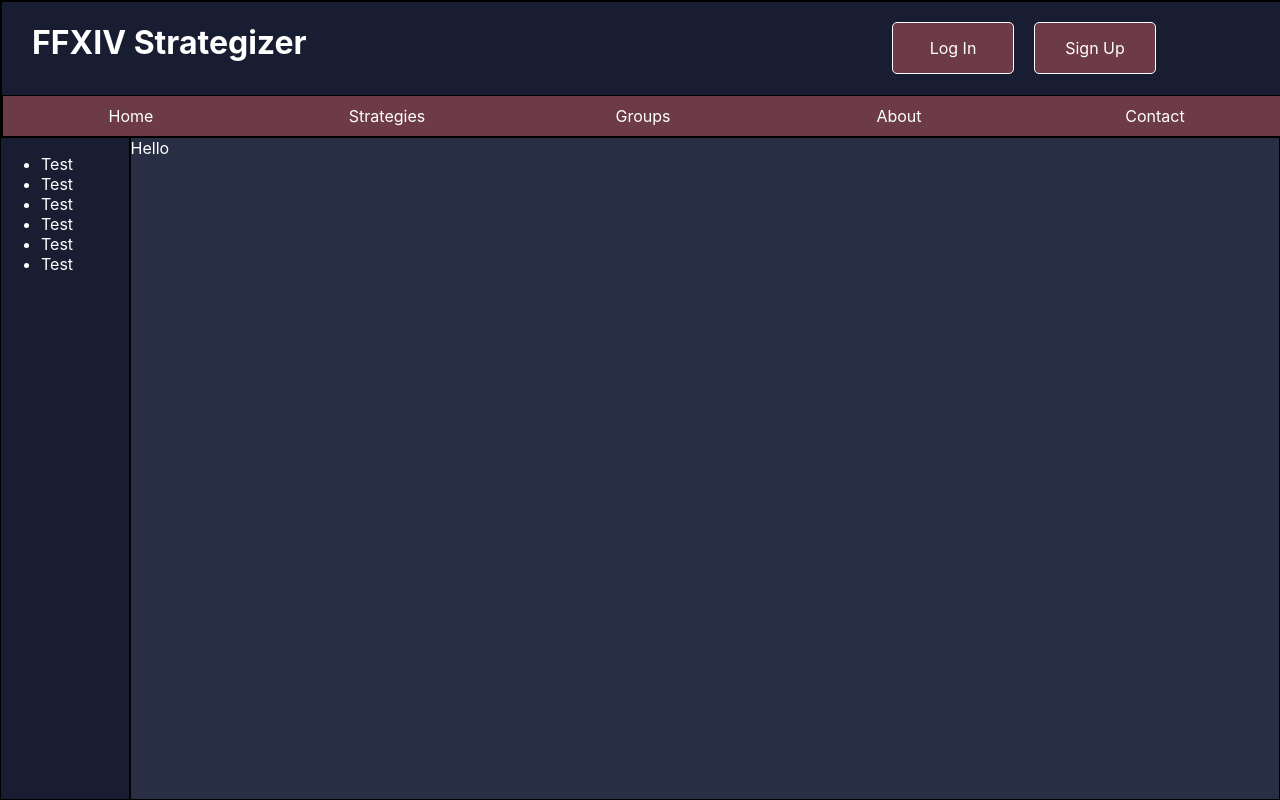
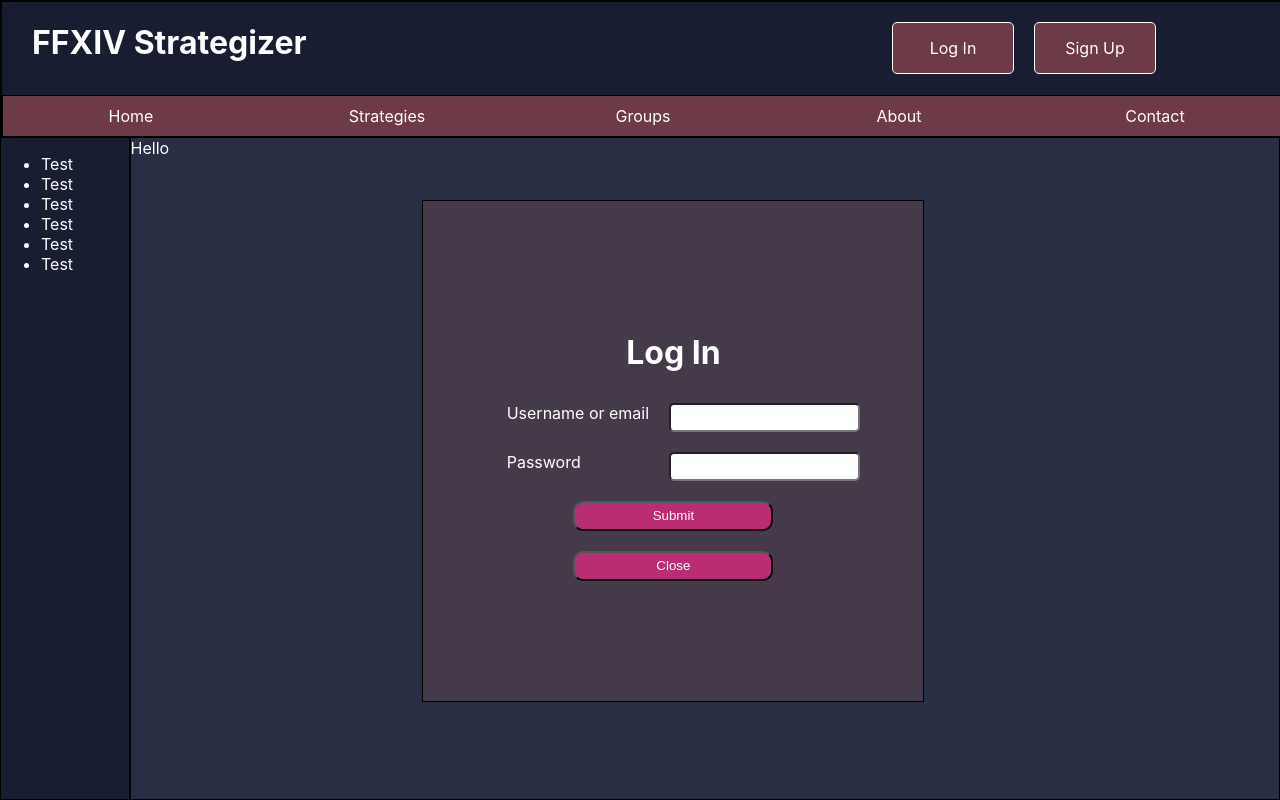
Before and after one commit to lah5175/FFXIV_Strategizer, a React (Create React App) app in the folder client/: page /login in a window 1280 px wide. Built offline with nearby package versions, Linux system fonts and the light colour scheme.

Commit message:
Feat: Added login form, currently not hooked up

```diff
--- a/client/src/App.js
+++ b/client/src/App.js
@@ -4,6 +4,7 @@ import {Route} from 'react-router-dom';
 import logo from './logo.svg';
 import './stylesheets/App.css';
 import Signup from './components/Signup';
+import Login from './components/Login';
 import Header from './components/Header';
 import Main from './components/Main';
 import Sidebar from './components/Sidebar';
@@ -15,6 +16,7 @@ function App() {
       <div id="app-content">
         <Sidebar />
         <Main />
+        <Route path="/login" component={Login} />
         <Route path="/signup" component={Signup} />
       </div>
     </div>
--- /dev/null
+++ b/client/src/components/Login.js
@@ -0,0 +1,50 @@
+import React from 'react';
+import '../stylesheets/Login.css';
+
+class Login extends React.Component {
+  constructor() {
+    super();
+    this.state = {
+      name: '',
+      password: '',
+    }
+
+    this.handleChange = this.handleChange.bind(this);
+    this.handleClose = this.handleClose.bind(this);
+  }
+
+  handleChange(event) {
+    this.setState({
+      [event.target.name]: event.target.value,
+    })
+  }
+
+  handleClose() {
+    this.props.history.push("/");
+  }
+
+  render() {
+    return (
+      <div id="login-div">
+        <h1>Log In</h1>
+
+        <form>
+          <div>
+            <label htmlFor="name">Username or email</label>
+            <input type="text" name="name" value={this.state.name} handleChange={this.handleChange} />
+          </div>
+
+          <div>
+            <label htmlFor="password">Password</label>
+            <input type="password" name="password" value={this.state.password} handleChange={this.handleChange} />
+          </div>
+
+          <button type="submit">Submit</button>
+          <button type="button" onClick={this.handleClose}>Close</button>
+        </form>
+      </div>
+    )
+  }
+}
+
+export default Login;
--- /dev/null
+++ b/client/src/stylesheets/Login.css
@@ -0,0 +1,24 @@
+#login-div {
+  z-index: 50;
+  position: fixed;
+  left: 33%;
+  top: 25%;
+  background-color: #453A49;
+  color: white;
+  display: flex;
+  flex-direction: column;
+  width: 500px;
+  height: 500px;
+  justify-content: center;
+  align-items: center;
+  border: 5px solid #BA2C73;
+}
+
+#login-div div {
+  display: flex;
+  width: 100%;
+  justify-content: space-between;
+  color: black;
+  background-color: #453A49;
+  margin: 10px;
+}
```
